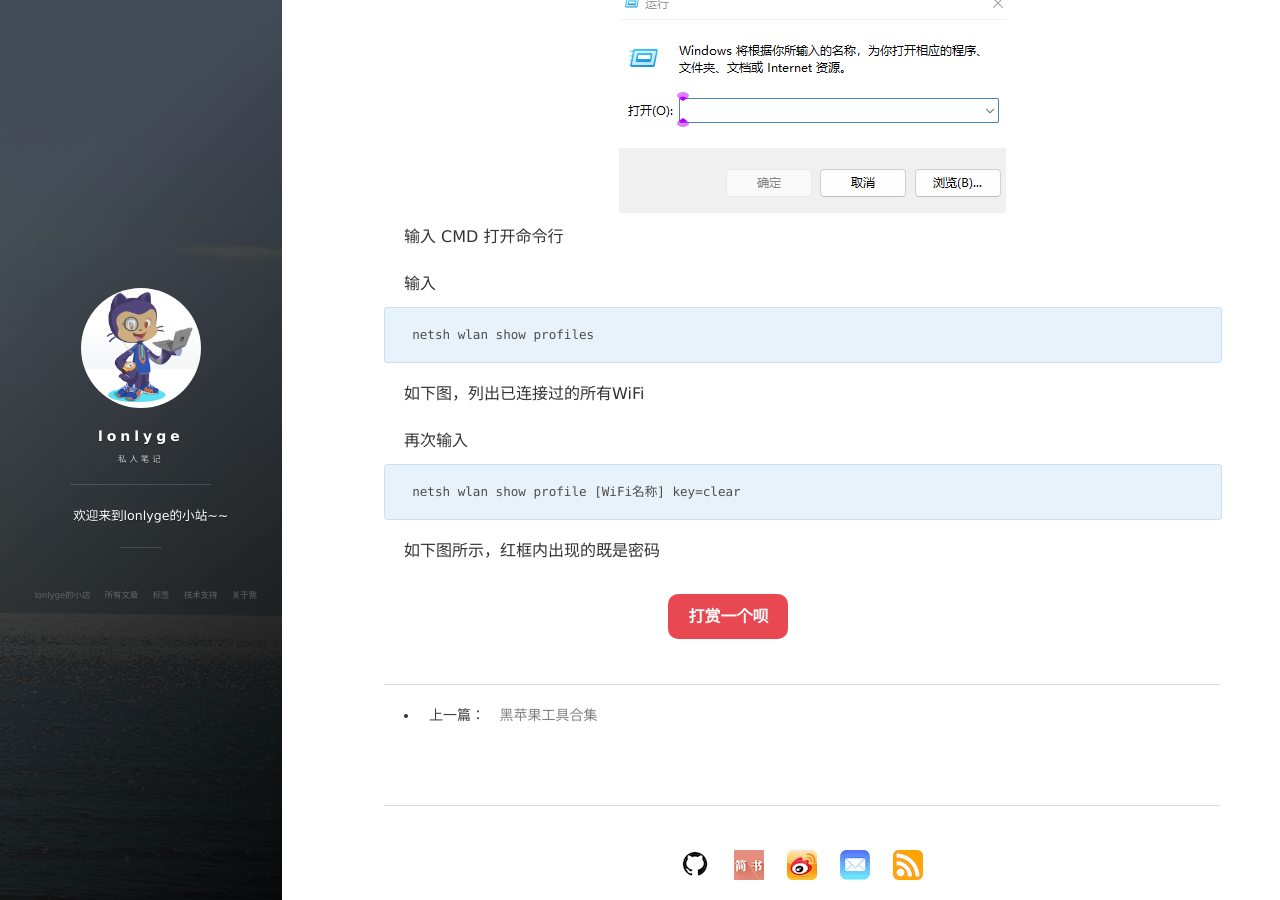
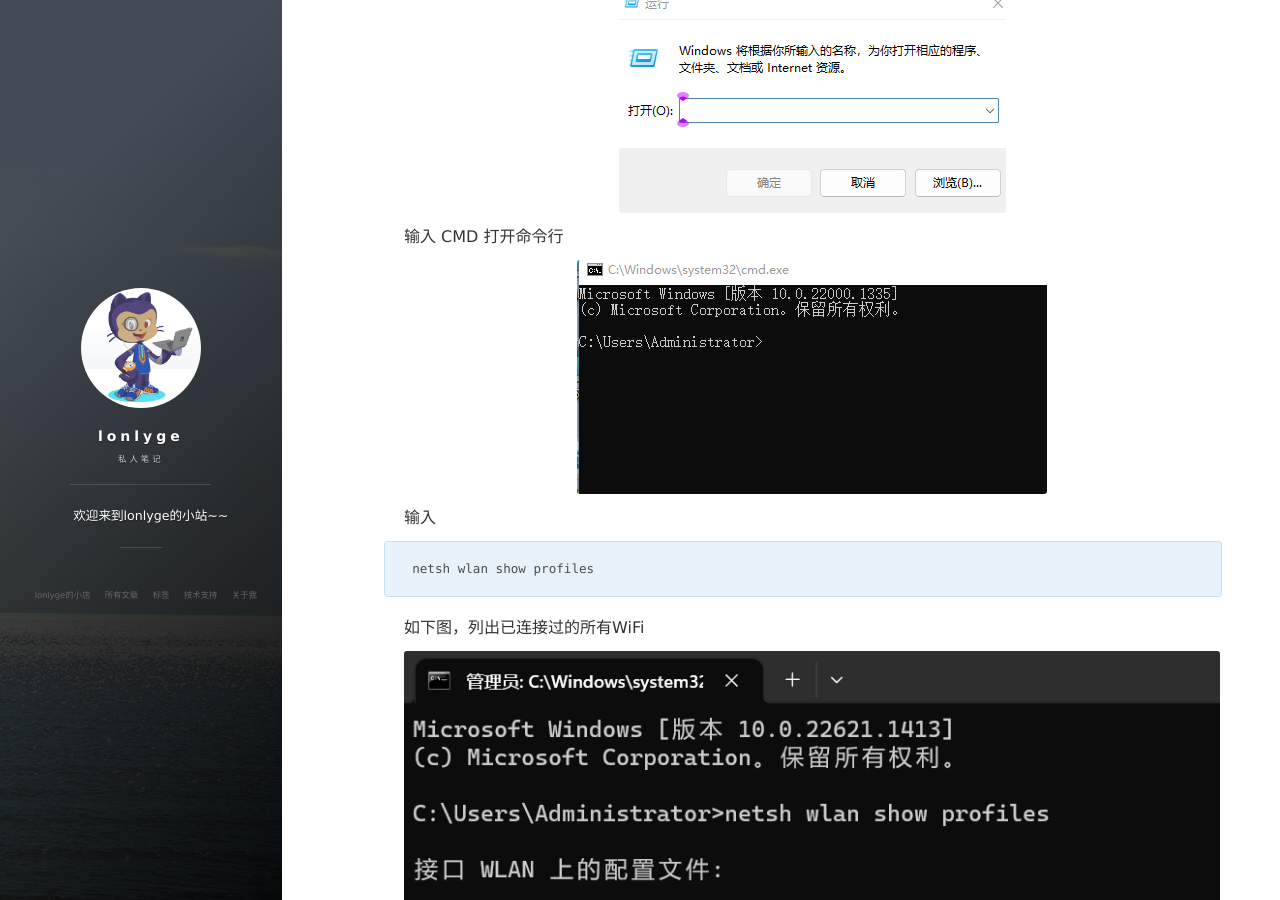
Before and after one commit to lonlyge/lonlyge.github.io, a Jekyll site: the page built from _posts/2023-03-23-PC命令行查看已连接WiFi密码.md, in a window 1280 px wide and 900 px high, scrolled down 301 px. Built offline with Jekyll 4.4.1, drawn with Linux system fonts in a browser that asks for light colours; nearby versions of some CDN libraries; comment, search, counter and statistics services are not loaded.

Commit message:
Update 2023-03-23-PC命令行查看已连接WiFi密码.md

```diff
--- a/_posts/2023-03-23-PC命令行查看已连接WiFi密码.md
+++ b/_posts/2023-03-23-PC命令行查看已连接WiFi密码.md
@@ -13,7 +13,7 @@ WIN+R打开运行
 
 输入 CMD  打开命令行
 
-![](./images/posts/github/032302.png)
+![](/images/posts/github/032302.png)
 
 输入
 
@@ -23,7 +23,7 @@ netsh wlan show profiles
 
 如下图，列出已连接过的所有WiFi
 
-![](../images/posts/github/032303.png)
+![](/images/posts/github/032303.png)
 
 再次输入
 
@@ -33,4 +33,4 @@ netsh wlan show profile [WiFi名称] key=clear
 
 如下图所示，红框内出现的既是密码
 
-![](../images/posts/github/032304.png)
+![](/images/posts/github/032304.png)
```
